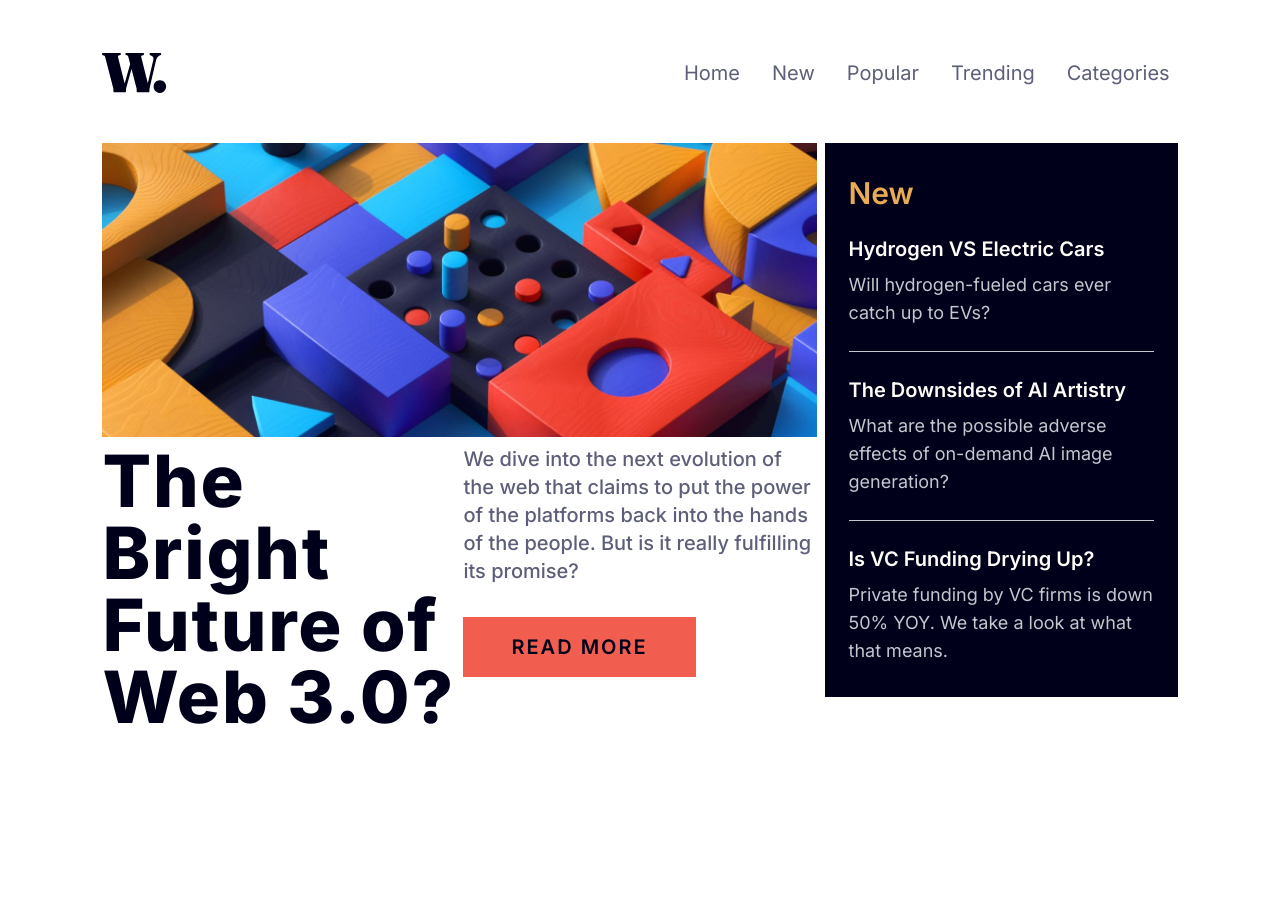
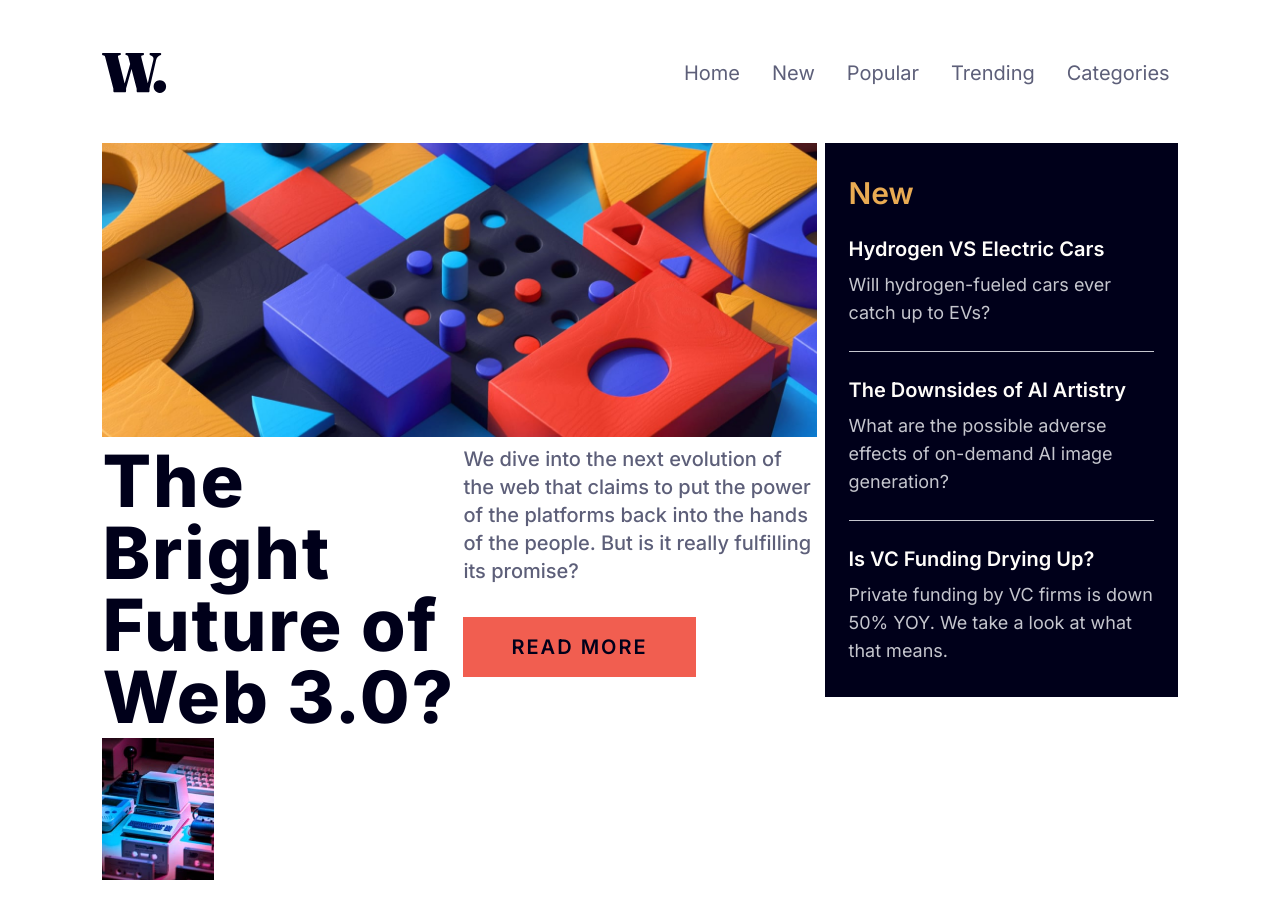
Before and after one commit to akshay-ken/rookie-project-08, a React (Vite) app: page / in a window 1280 px wide. Shown: the top 918 px of the page. Before the commit the page ends 800 px from the top, so only its background shows below. Built offline with nearby package versions, Linux system fonts and the light colour scheme.

Commit message:
sytle: add img tag with img and its fixed sizing

```diff
--- a/src/components/FooterSection.jsx
+++ b/src/components/FooterSection.jsx
@@ -1,8 +1,9 @@
+import pcImg from "../assets/images/image-retro-pcs.jpg";
 export function FooterSection() {
   return (
     <footer className="flex flex-col md:flex-row">
       <div className="flex flex-row">
-        <img src="" alt="" />
+        <img src={pcImg} className="w-28" alt="" />
         <div className="flex flex-col"></div>
       </div>
     </footer>
```
